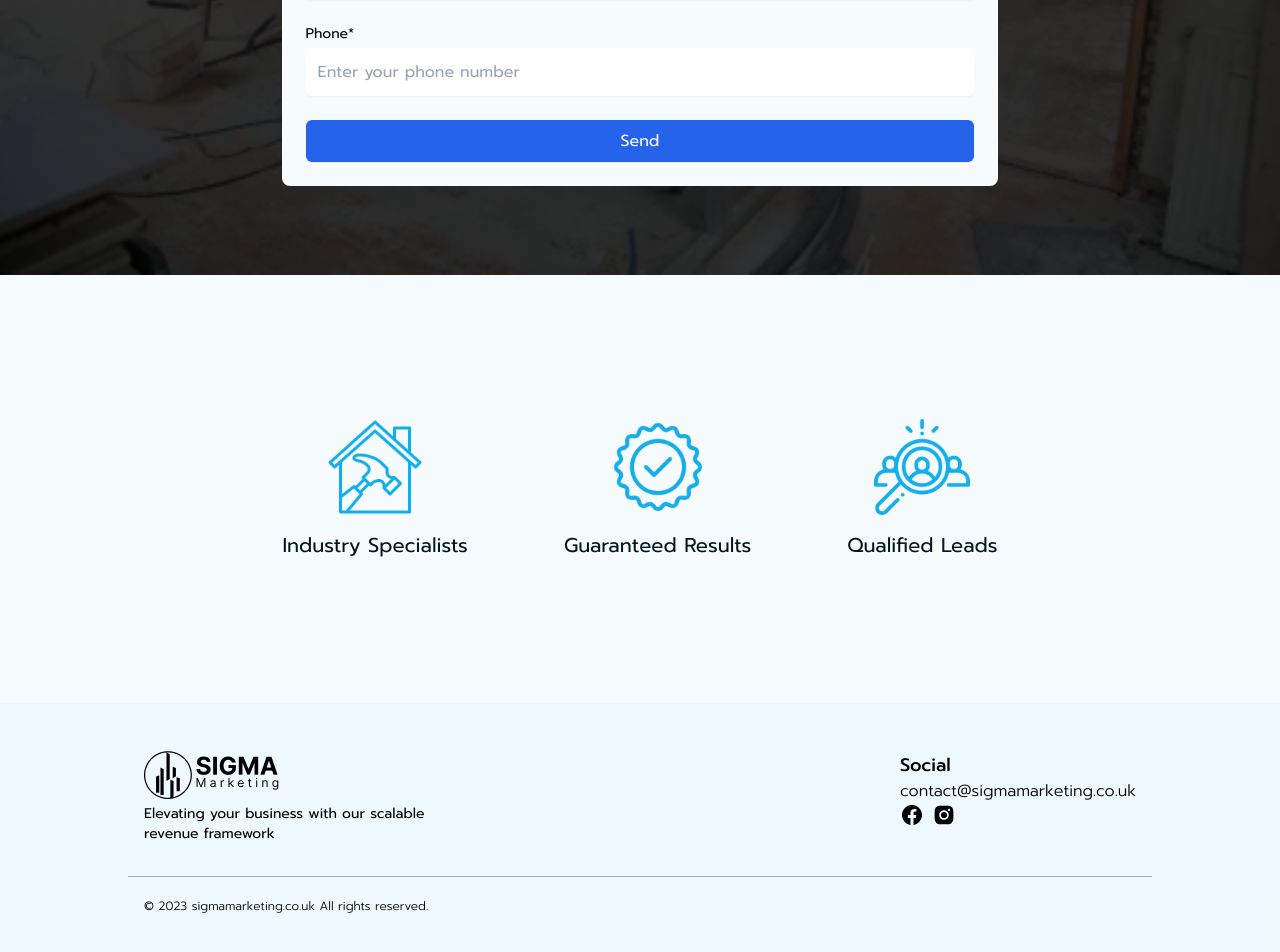
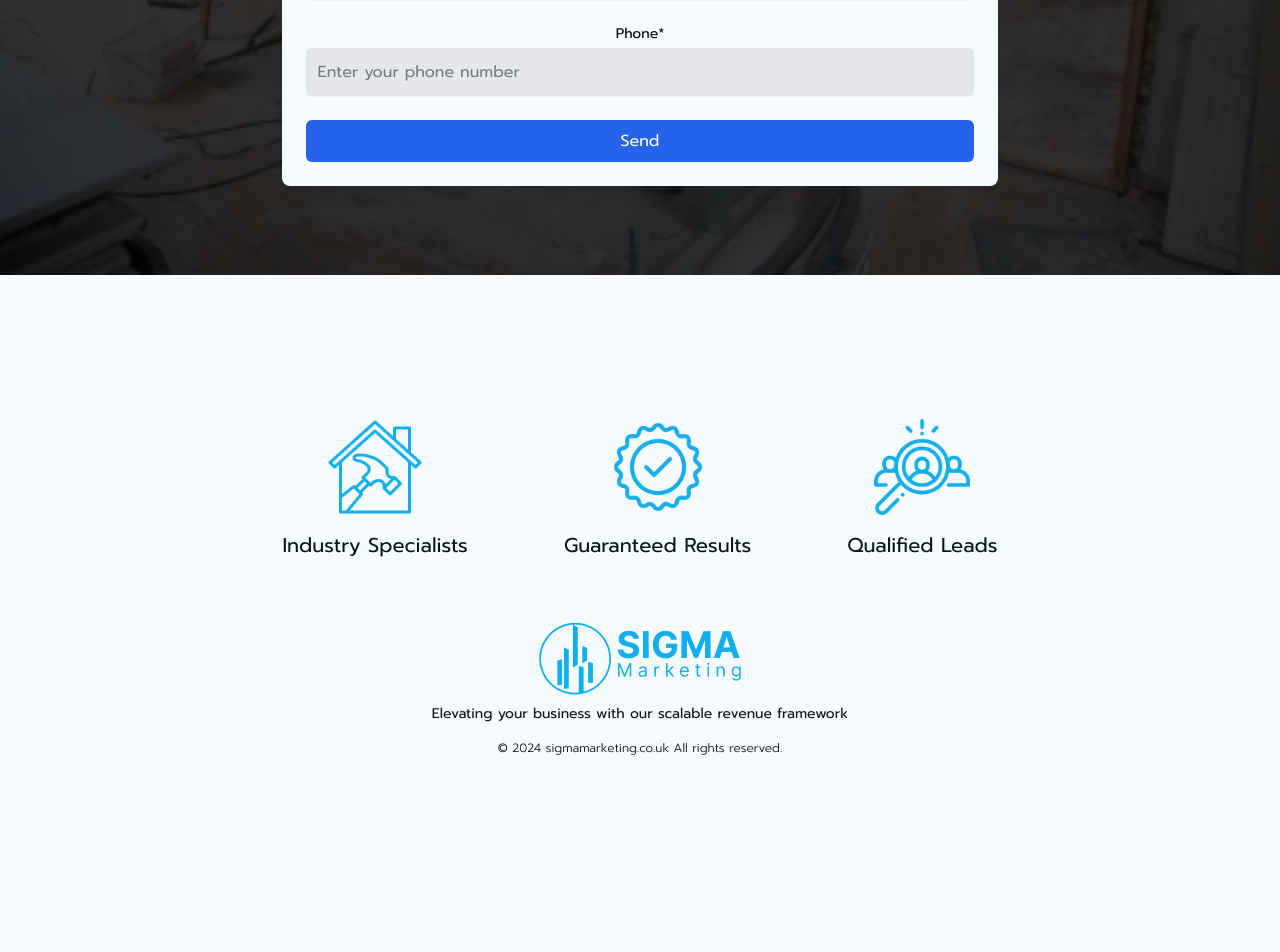
Before and after one commit to ShafiqDevs/leadluxe-marketing-website, a Next.js app: page / in a window 1280 px wide. Shown: the part 2412-3364 px from the top of the page. After the commit the page ends 3232 px from the top, so only its background shows below. Built offline with nearby package versions, Linux system fonts and the light colour scheme.

Commit message:
simlify site's footer

```diff
--- a/app/components/ui/SemanticHtmlForm.tsx
+++ b/app/components/ui/SemanticHtmlForm.tsx
@@ -1,6 +1,7 @@
 'use client';
 import React, { ReactNode, useState } from 'react';
 import axios from 'axios';
+import { PulseLoader } from 'react-spinners';
 
 type Props = {};
 
@@ -11,7 +12,10 @@ export default function SemanticHtmlForm({}: Props) {
 		email: '',
 		phone: '',
 	});
-	const [loading, setLoading] = useState({
+	const [loading, setLoading] = useState<{
+		state: boolean;
+		message: string | ReactNode;
+	}>({
 		state: false,
 		message: 'Send',
 	});
@@ -27,7 +31,10 @@ export default function SemanticHtmlForm({}: Props) {
 	const handleFormSubmit = async (e: React.FormEvent) => {
 		e.preventDefault();
 		// Implement your form submission logic here
-		setLoading({ state: true, message: 'Loading' });
+		setLoading({
+			state: true,
+			message: <PulseLoader color='#ffff' />,
+		});
 		console.log(formData);
 		try {
 			const data = await axios.post(
@@ -68,7 +75,7 @@ export default function SemanticHtmlForm({}: Props) {
 					onChange={handleChange}
 					placeholder='Enter your full name'
 					required
-					className='p-3 mt-1 block w-full border-gray-300 rounded-md shadow-sm focus:ring-blue-500 focus:border-blue-500'
+					className='p-3 mt-1 block w-full bg-gray-200 border-gray-300 rounded-md shadow-sm focus:ring-blue-500 focus:border-blue-500 placeholder:text-text/50 text-text'
 				/>
 			</div>
 			<div>
@@ -84,7 +91,7 @@ export default function SemanticHtmlForm({}: Props) {
 					value={formData.website}
 					onChange={handleChange}
 					placeholder='Enter your website URL'
-					className='p-3 mt-1 block w-full border-gray-300 rounded-md shadow-sm focus:ring-blue-500 focus:border-blue-500'
+					className='p-3 mt-1 block w-full bg-gray-200 border-gray-300 rounded-md shadow-sm focus:ring-blue-500 focus:border-blue-500 placeholder:text-text/50 text-text'
 				/>
 			</div>
 			<div>
@@ -101,7 +108,7 @@ export default function SemanticHtmlForm({}: Props) {
 					onChange={handleChange}
 					placeholder='Enter your email address'
 					required
-					className='p-3 mt-1 block w-full border-gray-300 rounded-md shadow-sm focus:ring-blue-500 focus:border-blue-500'
+					className='p-3 mt-1 block w-full bg-gray-200 border-gray-300 rounded-md shadow-sm focus:ring-blue-500 focus:border-blue-500 placeholder:text-text/50 text-text'
 				/>
 			</div>
 			<div>
@@ -118,7 +125,7 @@ export default function SemanticHtmlForm({}: Props) {
 					onChange={handleChange}
 					placeholder='Enter your phone number'
 					required
-					className='p-3 mt-1 block w-full border-gray-300 rounded-md shadow-sm focus:ring-blue-500 focus:border-blue-500'
+					className='p-3 mt-1 block w-full bg-gray-200 border-gray-300 rounded-md shadow-sm focus:ring-blue-500 focus:border-blue-500 placeholder:text-text/50 text-text'
 				/>
 			</div>
 			<div>
--- a/app/globals.css
+++ b/app/globals.css
@@ -11,11 +11,11 @@
 		--accent: 197 85% 40%;
 	}
 	.dark {
-		--text: 196 87% 94%;
-		--background: 195 80% 2%;
+		--text: 196 87% 6%;
+		--background: 195 80% 98%;
 		--primary: 197 85% 50%;
-		--secondary: 197 84% 20%;
-		--accent: 197 85% 60%;
+		--secondary: 197 84% 80%;
+		--accent: 197 85% 40%;
 	}
 
 	.main-padding-x {
--- a/app/layout.tsx
+++ b/app/layout.tsx
@@ -24,8 +24,8 @@ const prompt = Prompt({
 
 export const metadata: Metadata = {
 	metadataBase: new URL(SEO_DEFAULT_VALUES.base_url),
-	title: `Business growth | ${SEO_DEFAULT_VALUES.brand_name}`,
-	description: 'Generated by create next app',
+	title: `${SEO_DEFAULT_VALUES.brand_name} - Effortless Home Improvement Growth`,
+	description: `At ${SEO_DEFAULT_VALUES.brand_name} we simplify growth for home improvement businesses. We provide high-quality leads, freeing you from the heavy lifting.`,
 	verification: {
 		google: SEO_DEFAULT_VALUES.verification.google_search_console,
 	},
@@ -102,15 +102,11 @@ export default function RootLayout({
 					/>
 					{children}
 
-					<footer className='main-padding-x py-8 flex flex-col items-center gap-4 w-full h-fit bg-secondary/10 text-base'>
-						{/* container 1 */}
-						<div
-							className='flex flex-col items-start gap-8 w-full
-					lg:flex-row p-4'>
-							<div className='flex flex-col items-start gap-1'>
+					<footer className='main-padding-x flex flex-col items-center text-center text-text gap-4 pb-16'>
+						<div className='flex flex-col items-center gap-2'>
 							<Link
 								href={`/`}
-									className='text-5xl'>
+								className='text-7xl text-primary'>
 								<BrandLogo />
 							</Link>
 							<span className='text-sm'>
@@ -118,44 +114,11 @@ export default function RootLayout({
 								framework
 							</span>
 						</div>
-							<div
-								className='flex justify-start w-full
-						lg:justify-end'>
-								<div className='flex flex-col lg:flex-row gap-4 flex-wrap '>
-									{/* column 1 */}
-									<div className='col-span-1 flex flex-col items-start '>
-										<h4 className='text-lg font-medium'>Social</h4>
-										<Link
-											className=' text-base font-light hover:underline'
-											href={`mailto:${config_contact_details.Email.defaultEmail}`}>
-											{config_contact_details.Email.defaultEmail}
-										</Link>
-										<div className='flex items-center gap-2'>
-											<Link
-												href={SOCIALS_DEFAULT_VALUES.Facebook}
-												target='_blank'
-												className='text-2xl hover:text-accent'>
-												<BiLogoFacebookCircle />
-											</Link>
-											<Link
-												href={SOCIALS_DEFAULT_VALUES.Instagram}
-												target='_blank'
-												className='text-2xl hover:text-accent'>
-												<AiFillInstagram />
-											</Link>
-										</div>
-									</div>
-								</div>
-							</div>
-						</div>
+						<span className='text-xs font-light'>
+							© 2024 sigmamarketing.co.uk All rights reserved.
+						</span>
+					</footer>
 
-						{/* container 2 */}
-						<div className='w-full h-fit border-t border-black/30 dark:border-white/30 p-4'>
-							<span className='text-xs font-light'>
-								© 2023 sigmamarketing.co.uk All rights reserved.
-							</span>
-						</div>
-					</footer>
 					{/* <CookieBanner /> */}
 				</ThemesProvider>
 			</body>
--- a/app/page.tsx
+++ b/app/page.tsx
@@ -159,7 +159,7 @@ export default function Home() {
 					}}
 					className='relative flex justify-center items-center w-full h-screen bg-no-repeat main-padding-x  bg-cover'>
 					<div className='absolute w-full h-full top-0 left-0 bg-black/80' />
-					<div className='flex flex-col justify-center items-center gap-12 w-full z-[2]'>
+					<div className='flex flex-col justify-center items-center gap-12 w-full text-center z-[2]'>
 						<div className='flex flex-col justify-center items-center gap-4'>
 							<h3 className='text-center text-5xl'>
 								Get 10 New Quote-Ready Leads
@@ -175,7 +175,7 @@ export default function Home() {
 				</div>
 			</section>
 			<Section id='section-trust-bades'>
-				<div className='flex justify-center items-center flex-wrap gap-24 w-full h-fit pb-36'>
+				<div className='flex justify-center items-center flex-wrap gap-24 w-full h-fit pb-16'>
 					<div className='flex flex-col justify-center items-center gap-4'>
 						<Image
 							alt='Industry Specialist badge'
--- a/package.json
+++ b/package.json
@@ -21,6 +21,7 @@
 		"react": "^18",
 		"react-dom": "^18",
 		"react-icons": "^4.11.0",
+		"react-spinners": "^0.13.8",
 		"sharp": "^0.32.6",
 		"uuid": "^9.0.1"
 	},
```
Also changed, not shown: 1 other file (tests, documents, lock files or other folders). Lines whose indentation alone changed are shown as unchanged.
